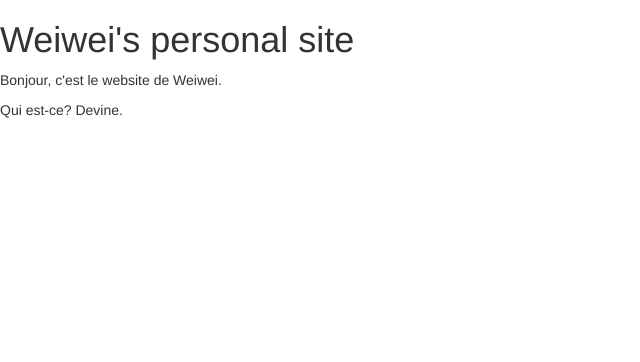
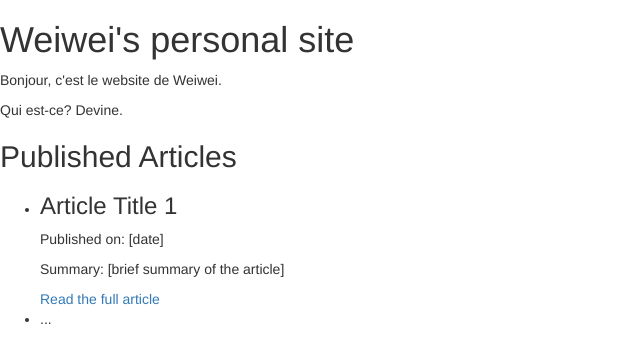
Before and after one commit to weiwei87/weiwei87.github.io, a plain HTML site: page index.html in a window 1280 px wide. Shown: the whole page, without its empty margins (0-640 px from the left). Drawn offline with nearby package versions, Linux system fonts and the light colour scheme.

Commit message:
Update index.html

```diff
--- a/index.html
+++ b/index.html
@@ -11,5 +11,17 @@
   <h1>Weiwei's personal site</h1>
   <p>Bonjour, c'est le website de Weiwei.</p>
   <p>Qui est-ce? Devine.</p>
+  <h2>Published Articles</h2>
+<ul>
+    <li>
+        <h3>Article Title 1</h3>
+        <p>Published on: [date]</p>
+        <p>Summary: [brief summary of the article]</p>
+        <a href="article-link-if-available">Read the full article</a>
+    </li>
+    <li>
+       ...
+    </li>
+</ul>
 </body>
 </html>
```
